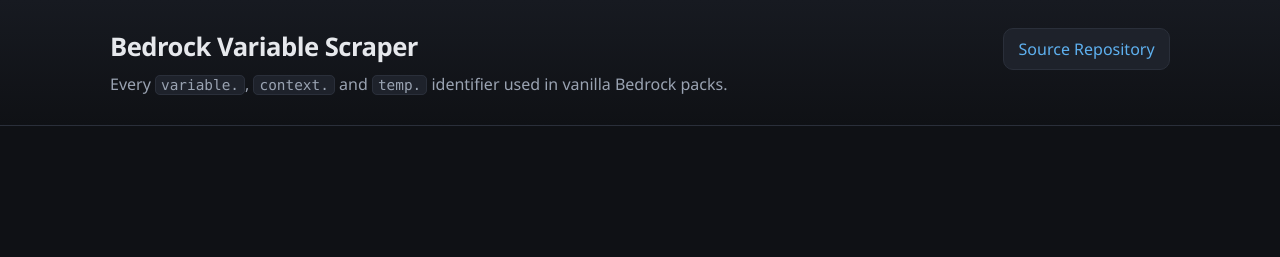
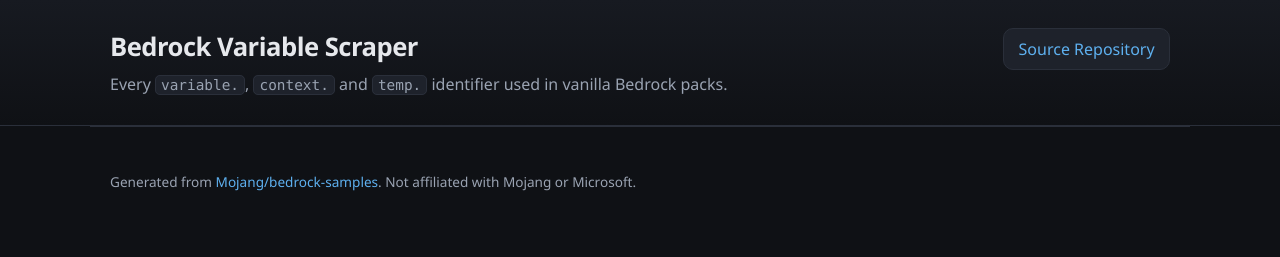
Before and after one commit to ThijsHankelMC/bedrock-variable-scraper, a plain HTML site: page site/index.html in a window 1280 px wide. Drawn offline with Linux system fonts and the light colour scheme.

Commit message:
feat: footer

```diff
--- a/site/index.html
+++ b/site/index.html
@@ -24,6 +24,15 @@
                 rel="noopener">Source Repository</a>
         </div>
     </header>
+
+    <footer class="footer">
+        <p>
+            Generated from
+            <a href="https://github.com/Mojang/bedrock-samples" target="_blank"
+                rel="noopener">Mojang/bedrock-samples</a>. Not affiliated with Mojang or Microsoft.
+        </p>
+        <p id="updated-at" class="muted"></p>
+    </footer>
 </body>
 
 </html>
--- a/site/styles.css
+++ b/site/styles.css
@@ -90,3 +90,16 @@ a:hover {
     border-radius: var(--radius);
     background: var(--bg-elev-2);
 }
+
+.footer {
+    max-width: 1100px;
+    margin: 0 auto;
+    padding: 2rem 1.25rem 3rem;
+    border-top: 1px solid var(--border);
+    color: var(--text-muted);
+    font-size: 0.85rem;
+}
+
+.muted {
+    color: var(--text-muted);
+}
```
